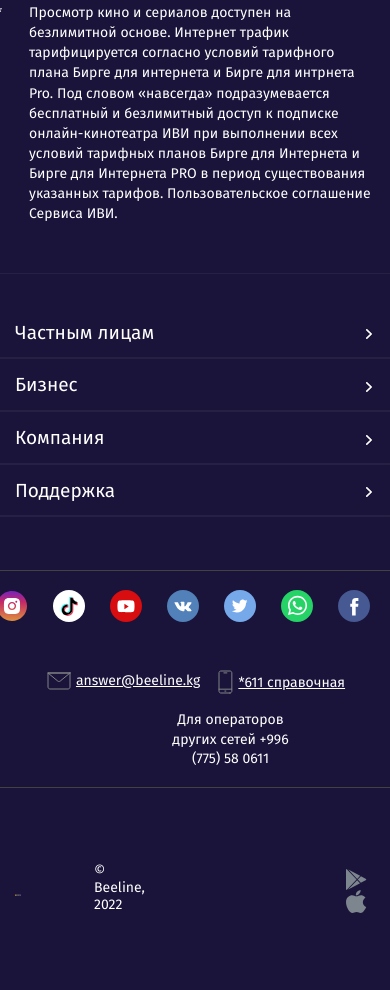
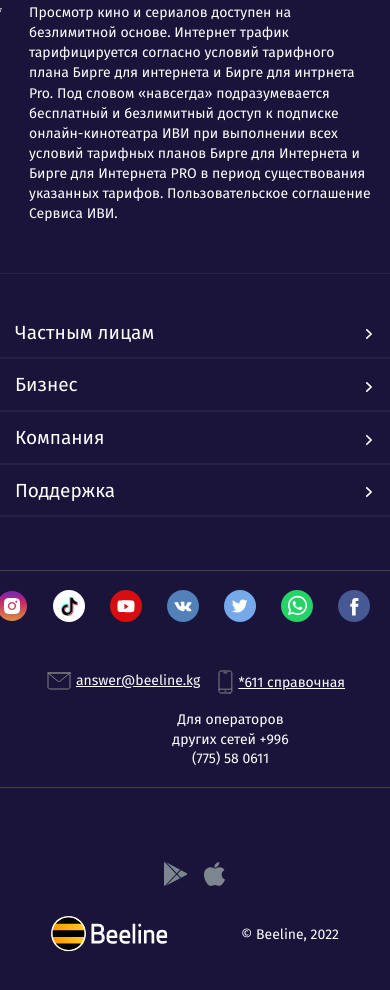
Before and after one commit to itjake/beeline, a plain HTML site: page index.html in a window 390 px wide. Shown: the part 2997-3987 px from the top of the page. Drawn offline with Linux system fonts and the light colour scheme; files whose address does not match are found by name.

Commit message:
feat: ended adaptive for footer

```diff
--- a/css/adaptive.css
+++ b/css/adaptive.css
@@ -511,3 +511,25 @@ section {
     justify-content: center;
   }
 }
+
+@media screen and (max-width: 650px) {
+  .lower-block__stores {
+    margin-left: 0;
+    justify-content: center;
+    align-items: center;
+    display: flex;
+  }
+  .lower-block__icons {
+    flex-direction: column-reverse;
+    justify-content: center;
+    align-items: center !important;
+  }
+  .lower-block__container {
+    justify-content: center;
+    align-items: center;
+  }
+  .lower-block__icons,
+  .lower-block__item {
+    align-items: center !important;
+  }
+}
--- a/css/footer.css
+++ b/css/footer.css
@@ -131,7 +131,7 @@
 }
 .lower-block__icons,
 .lower-block__item {
-  align-items: flex-end !important;
+  align-items: flex-end;
   display: flex !important;
 }
 .lower-block__logo {
@@ -151,6 +151,12 @@
 }
 .lower-block__stores {
   margin-left: 193px;
+}
+@media screen and (max-width: 650px) {
+  .lower-block__stores {
+    margin-left: 0;
+    margin-bottom: 30px;
+  }
 }
 .lower-stores__googlePlay,
 .lower-stores__iStore {
```
